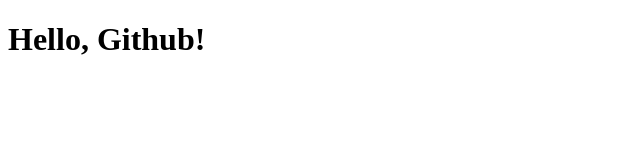
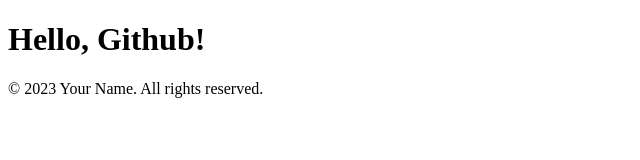
Before and after one commit to Ashupanchani/my-first-project, a plain HTML site: page index.html in a window 1280 px wide. Shown: the whole page, without its empty margins (0-640 px from the left). Drawn offline with Linux system fonts and the light colour scheme.

Commit message:
footer add to the website

```diff
--- a/index.html
+++ b/index.html
@@ -7,5 +7,9 @@
   </head>
   <body>
     <h1>Hello, Github!</h1>
+
+    <footer>
+      <p>&copy; 2023 Your Name. All rights reserved.</p>
+    </footer>
   </body>
 </html>
```
